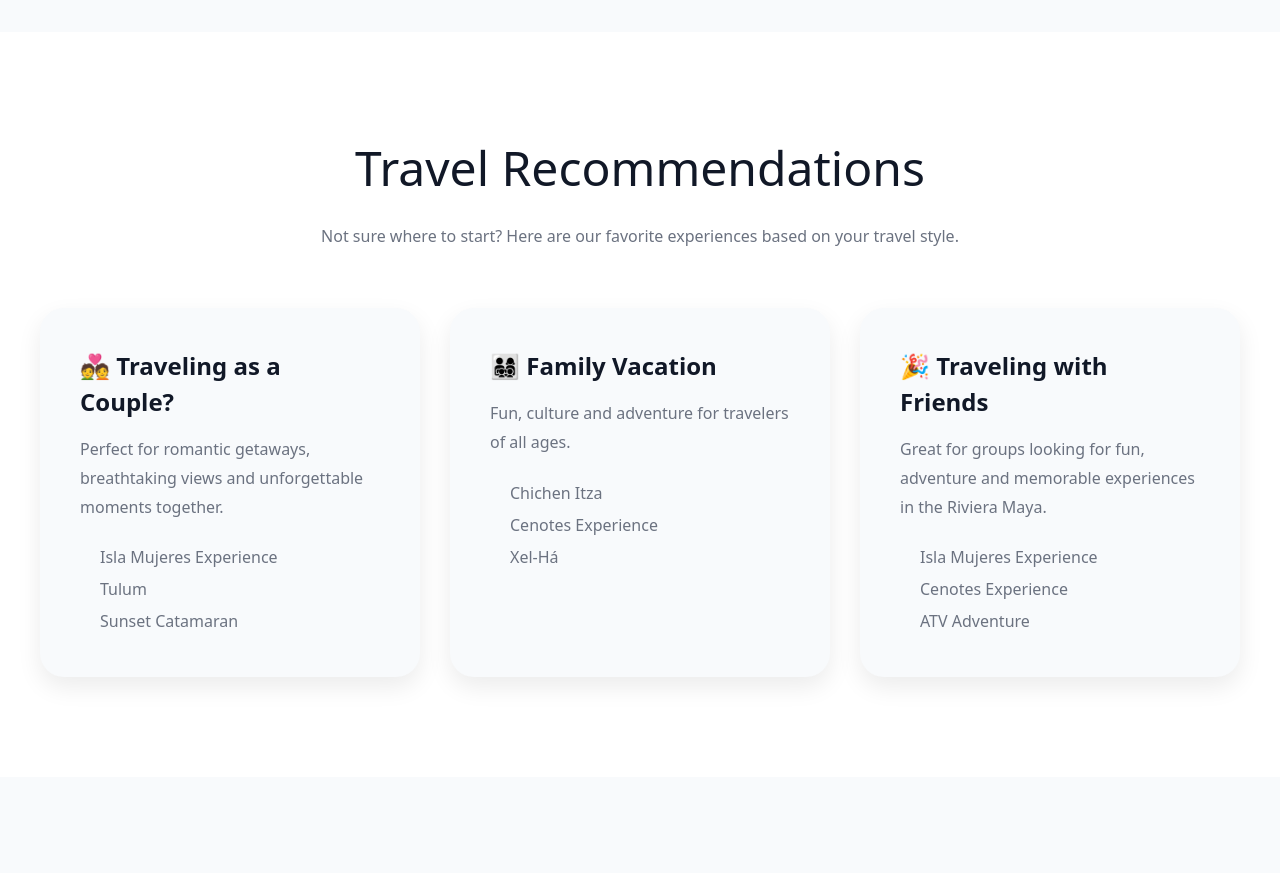
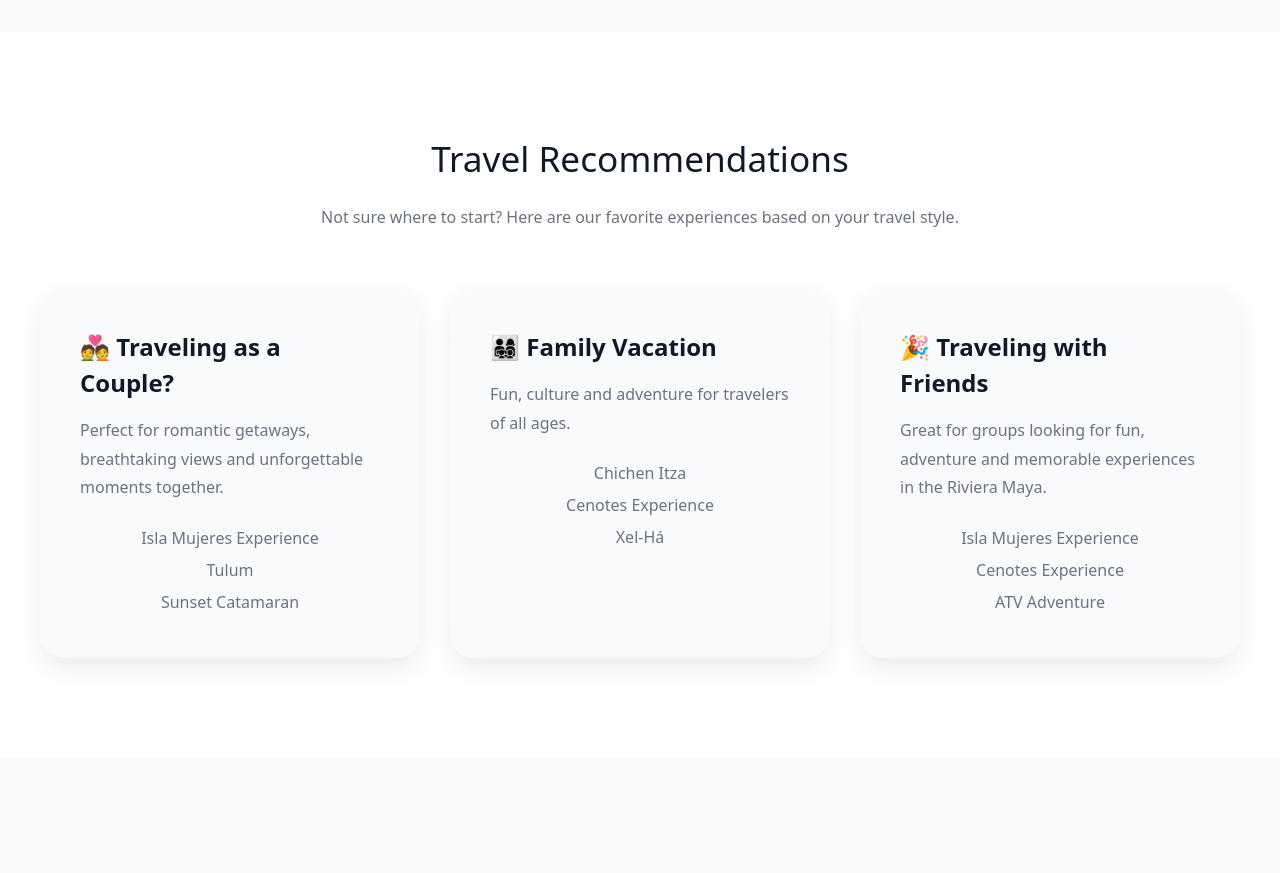
Before and after one commit to Cuba-Mr-D/mayan-xperience-tours, a Next.js app: page / in a window 1280 px wide. Shown: the part 3200-4073 px from the top of the page. Built offline with nearby package versions, Linux system fonts and the light colour scheme.

Commit message:
Refine travel recommendations design

```diff
--- a/components/FeaturedExperiences.tsx
+++ b/components/FeaturedExperiences.tsx
@@ -16,7 +16,7 @@
         <h2
           style={{
             textAlign: "center",
-            fontSize: "3rem",
+            fontSize: "2.2rem",
             marginBottom: "20px",
             color: "#111827",
           }}
@@ -74,8 +74,10 @@
               style={{
                 color: "#6b7280",
                 lineHeight: "2",
-                paddingLeft: "20px",
+                listStyle: "none",
+                padding: 0,
                 marginTop: "20px",
+                textAlign: "center",
               }}
             >
               <li>Isla Mujeres Experience</li>
@@ -117,8 +119,10 @@
               style={{
                 color: "#6b7280",
                 lineHeight: "2",
-                paddingLeft: "20px",
+                listStyle: "none",
+                padding: 0,
                 marginTop: "20px",
+                textAlign: "center",
               }}
             >
               <li>Chichen Itza</li>
@@ -160,8 +164,10 @@
               style={{
                 color: "#6b7280",
                 lineHeight: "2",
-                paddingLeft: "20px",
+                listStyle: "none",
+                padding: 0,
                 marginTop: "20px",
+                textAlign: "center",
               }}
             >
               <li>Isla Mujeres Experience</li>
```
